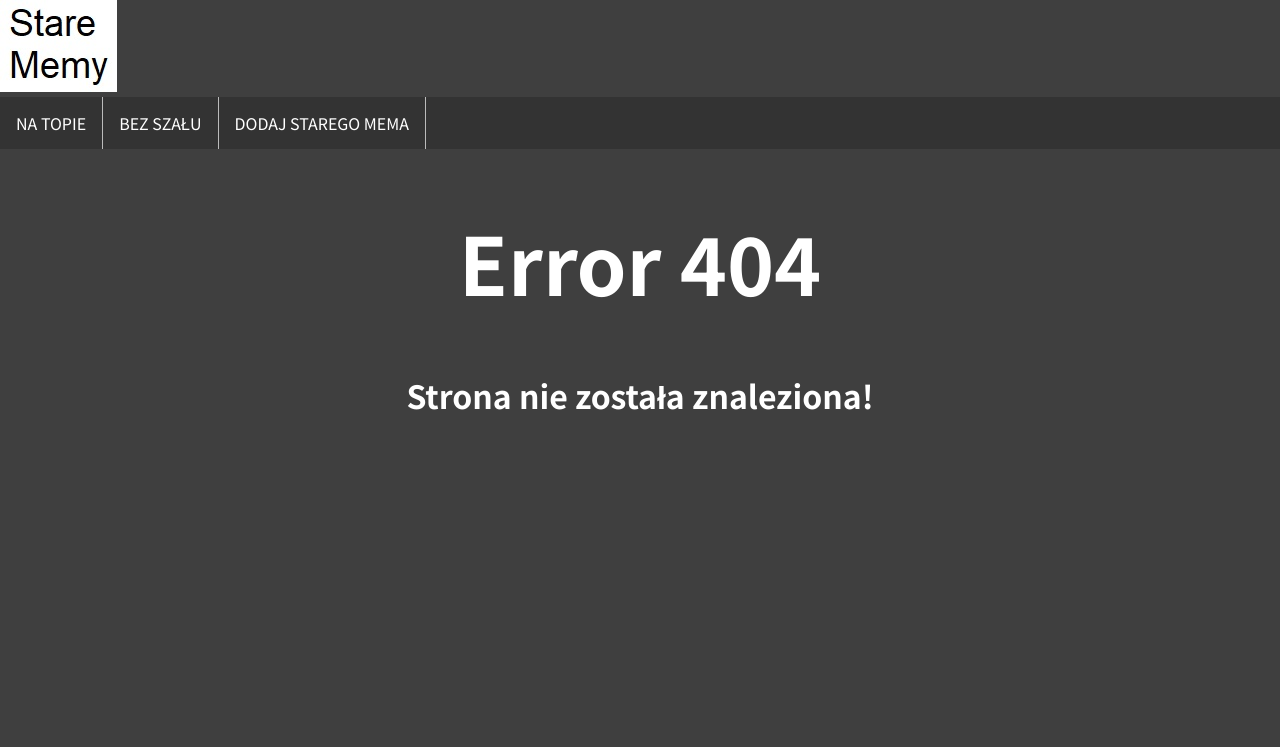
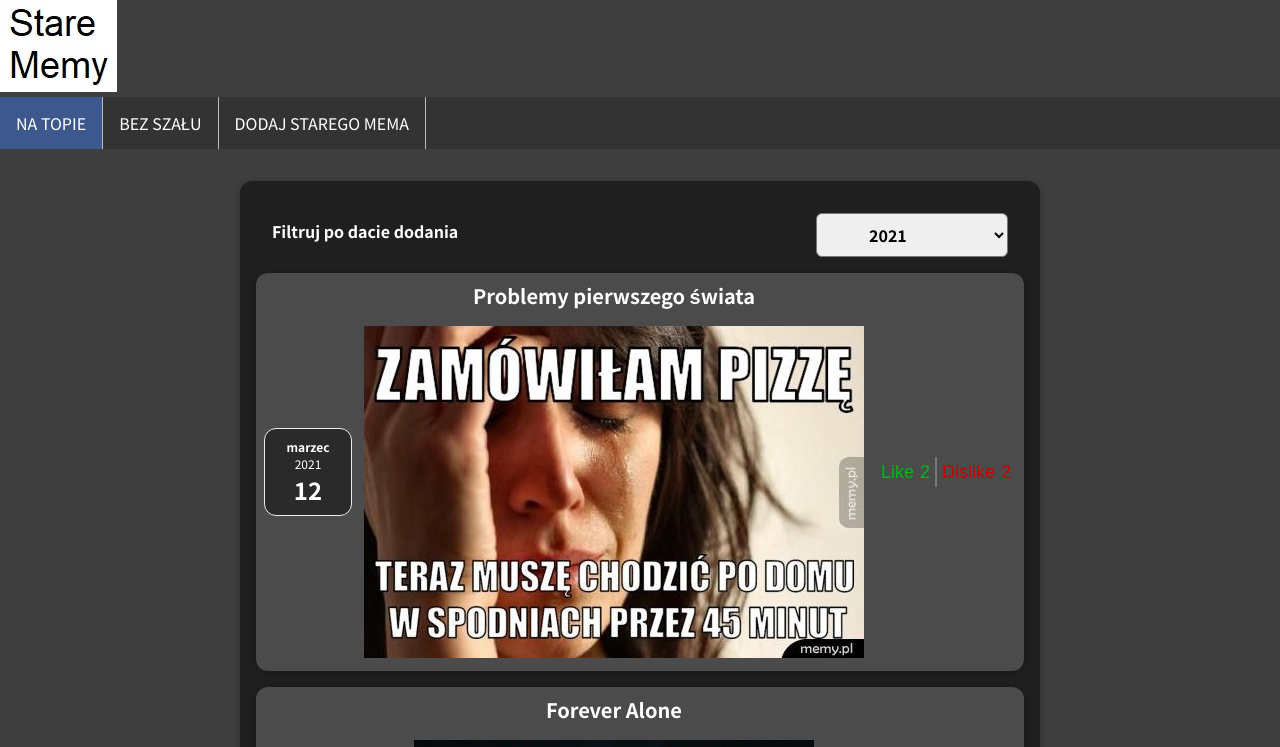
Before and after one commit to okonek00/stare-memy, a React (Create React App) app: page /natopie in a window 1280 px wide. Before the commit this address had no page. Shown: the top 747 px of the page. Built offline with nearby package versions, Linux system fonts and the light colour scheme.

Commit message:
NavLink with active styling added

```diff
--- a/src/App.css
+++ b/src/App.css
@@ -22,3 +22,12 @@ li .Link {
 li .Link:hover {
   background-color: cornflowerblue;
 }
+
+li .selected {
+  background-color: rgb(60, 88, 141);
+}
+
+/* .active,
+.active:hover {
+  background-color: rgb(60, 88, 141);
+} */
--- a/src/App.js
+++ b/src/App.js
@@ -1,5 +1,5 @@
 import React, { useState } from "react";
-import { BrowserRouter, Switch, Route, Link } from "react-router-dom";
+import { BrowserRouter, Switch, Route, NavLink } from "react-router-dom";
 
 import Memes from "./components/Memes/Memes/Memes";
 import NewMeme from "./components/NewMeme/NewMeme";
@@ -37,29 +37,32 @@ const App = () => {
   return (
     <div className="App">
       <BrowserRouter>
-        <Link to="/">
+        <NavLink to="/">
           <Logo />
-        </Link>
+        </NavLink>
         <ul className="NavBar">
           <li>
-            <Link className="Link" to="/">
+            <NavLink className="Link" activeClassName="selected" to="/natopie">
               NA TOPIE
-            </Link>
+            </NavLink>
           </li>
           <li>
-            <Link className="Link" to="/regular">
+            <NavLink className="Link" activeClassName="selected" to="/regular">
               BEZ SZAŁU
-            </Link>
+            </NavLink>
           </li>
           <li>
-            <Link className="Link" to="/new">
+            <NavLink className="Link" activeClassName="selected" to="/new">
               DODAJ STAREGO MEMA
-            </Link>
+            </NavLink>
           </li>
         </ul>
 
         <Switch>
-          <Route exact path="/">
+        <Route exact path="/">
+            <Memes items={memes} updateMemeVotes={updateMemeVotes} />
+          </Route>
+          <Route exact path="/natopie">
             <Memes items={memes} updateMemeVotes={updateMemeVotes} />
           </Route>
           <Route exact path="/regular">
--- a/src/components/Memes/MemeFilter/MemeFilter.js
+++ b/src/components/Memes/MemeFilter/MemeFilter.js
@@ -12,6 +12,7 @@ const MemeFilter = (props) => {
       <div className="meme-filter__control">
         <label>Filtruj po dacie dodania</label>
         <select value={props.selected} onChange={dropdownChangeHandler}>
+          <option _any>Wszystko</option>
           <option value="2021">2021</option>
           <option value="2020">2020</option>
         </select>
```
